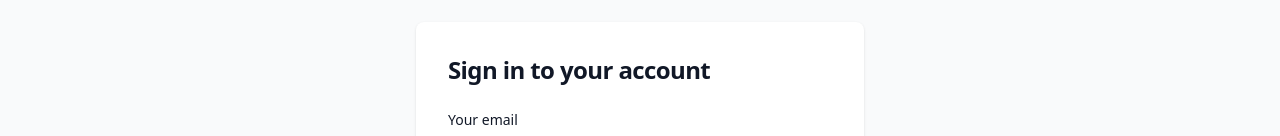
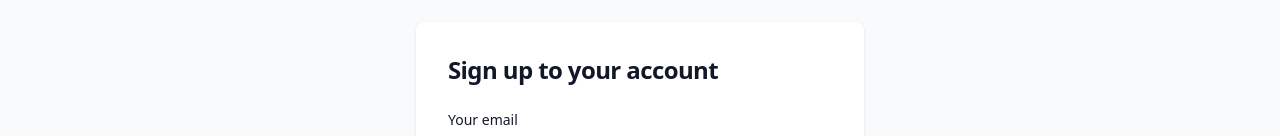
Before and after one commit to gknanhe/to-do-list-react, a React (Vite) app: page /signup in a window 1280 px wide. Shown: the part 221-357 px from the top of the page. Built offline with nearby package versions, Linux system fonts and the light colour scheme.

Commit message:
fixed some bug in login link click

```diff
--- a/src/Components/Login.jsx
+++ b/src/Components/Login.jsx
@@ -147,7 +147,7 @@ const Login = () => {
                 <p className="text-sm font-light text-gray-500 dark:text-gray-400">
                   Don’t have an account yet?{" "}
                   <a
-                    href="#"
+                    href="signup"
                     className="font-medium text-primary-600 hover:underline dark:text-primary-500"
                   >
                     Sign up
--- a/src/Components/Signup.jsx
+++ b/src/Components/Signup.jsx
@@ -89,7 +89,7 @@ const Signup = () => {
           <div className="w-full bg-white rounded-lg shadow dark:border md:mt-0 sm:max-w-md xl:p-0 dark:bg-gray-800 dark:border-gray-700">
             <div className="p-6 space-y-4 md:space-y-6 sm:p-8">
               <h1 className="text-xl font-bold leading-tight tracking-tight text-gray-900 md:text-2xl dark:text-white">
-                Sign in to your account
+                Sign up to your account
               </h1>
               <form
                 className="space-y-4 md:space-y-6"
@@ -186,7 +186,7 @@ const Signup = () => {
                 <p className="text-sm font-light text-gray-500 dark:text-gray-400">
                   Don’t have an account yet?{" "}
                   <a
-                    href="#"
+                    href="/login"
                     className="font-medium text-primary-600 hover:underline dark:text-primary-500"
                   >
                     Sign in
```
